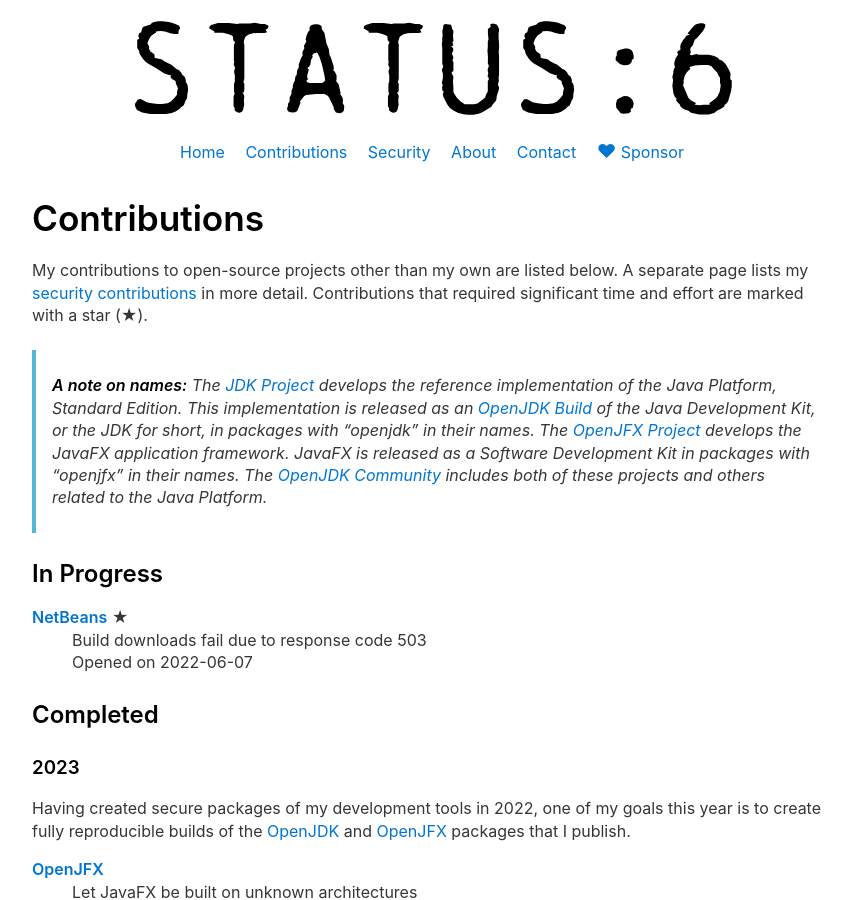
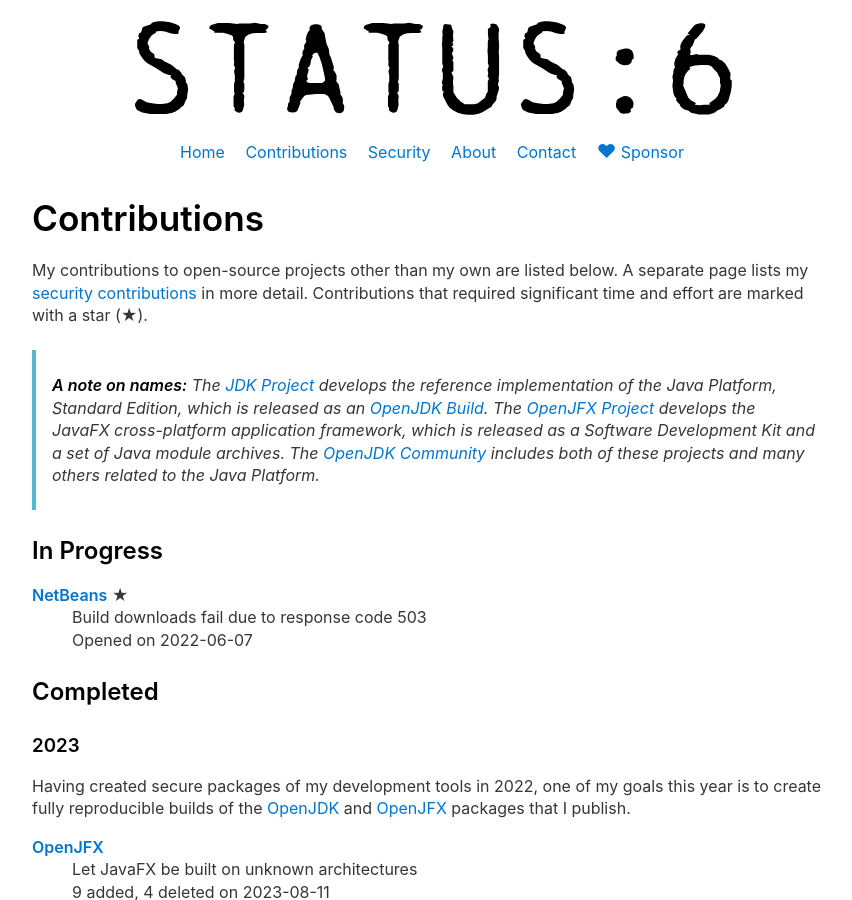
Before and after one commit to jgneff/www-status6, a Jekyll site: the page built from docs/contributions.md, in a window 1280 px wide and 900 px high. Shown: the whole window, without its empty margins (208-1060 px from the left). Built offline with Jekyll 4.4.1, drawn with Linux system fonts in a browser that asks for light colours.

Commit message:
Simplify the note on names

```diff
--- a/docs/contributions.md
+++ b/docs/contributions.md
@@ -11,11 +11,9 @@ A separate page lists my [security contributions](security.html) in more detail.
 Contributions that required significant time and effort are marked with a star (★).
 
 > **A note on names:**
-The [JDK Project](https://openjdk.org/projects/jdk/) develops the reference implementation of the Java Platform, Standard Edition.
-This implementation is released as an [OpenJDK Build](https://jdk.java.net/) of the Java Development Kit, or the JDK for short, in packages with "openjdk" in their names.
-The [OpenJFX Project](https://openjdk.org/projects/openjfx/) develops the JavaFX application framework.
-JavaFX is released as a Software Development Kit in packages with "openjfx" in their names.
-The [OpenJDK Community](https://openjdk.org/) includes both of these projects and others related to the Java Platform.
+The [JDK Project](https://openjdk.org/projects/jdk/) develops the reference implementation of the Java Platform, Standard Edition, which is released as an [OpenJDK Build](https://jdk.java.net/).
+The [OpenJFX Project](https://openjdk.org/projects/openjfx/) develops the JavaFX cross-platform application framework, which is released as a Software Development Kit and a set of Java module archives.
+The [OpenJDK Community](https://openjdk.org/) includes both of these projects and many others related to the Java Platform.
 
 ## In Progress
 
```
